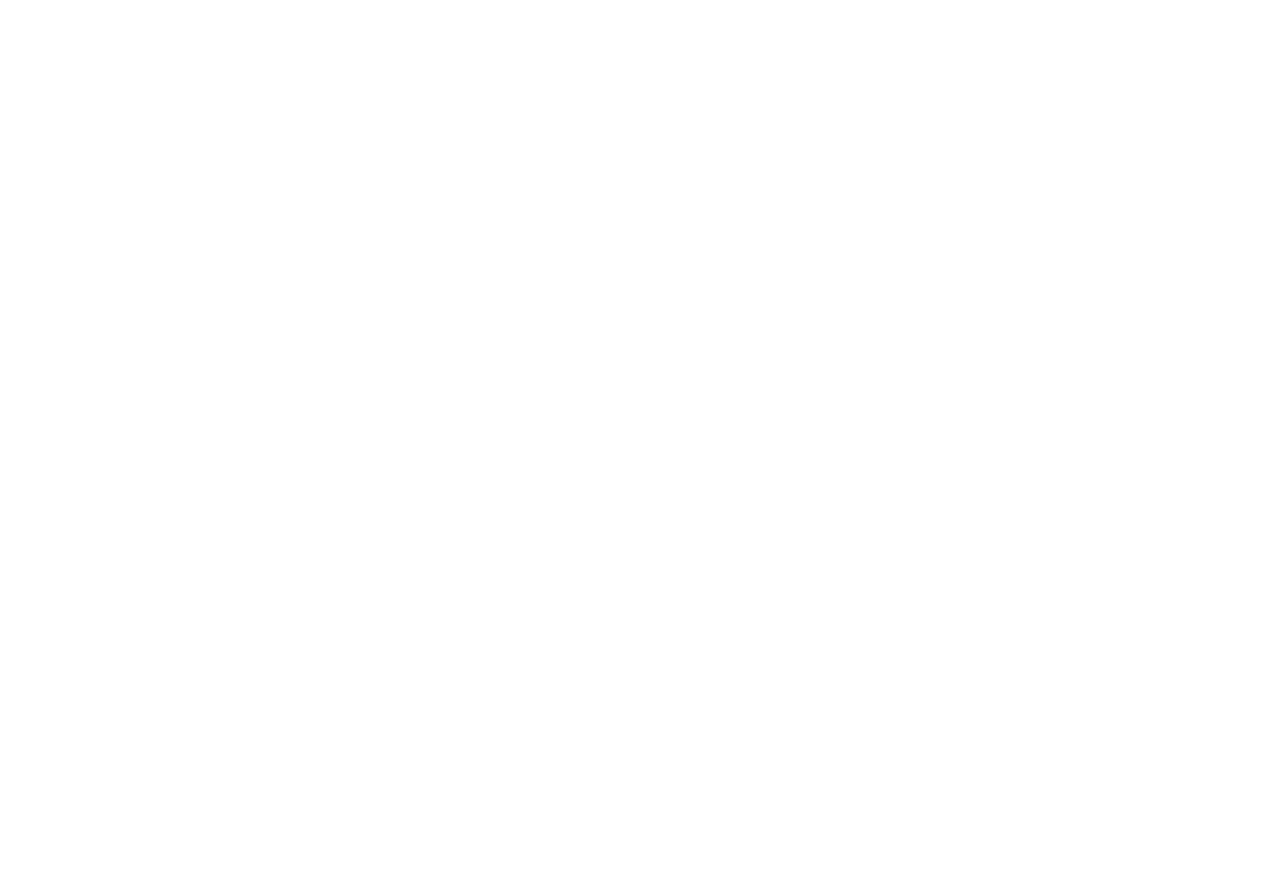
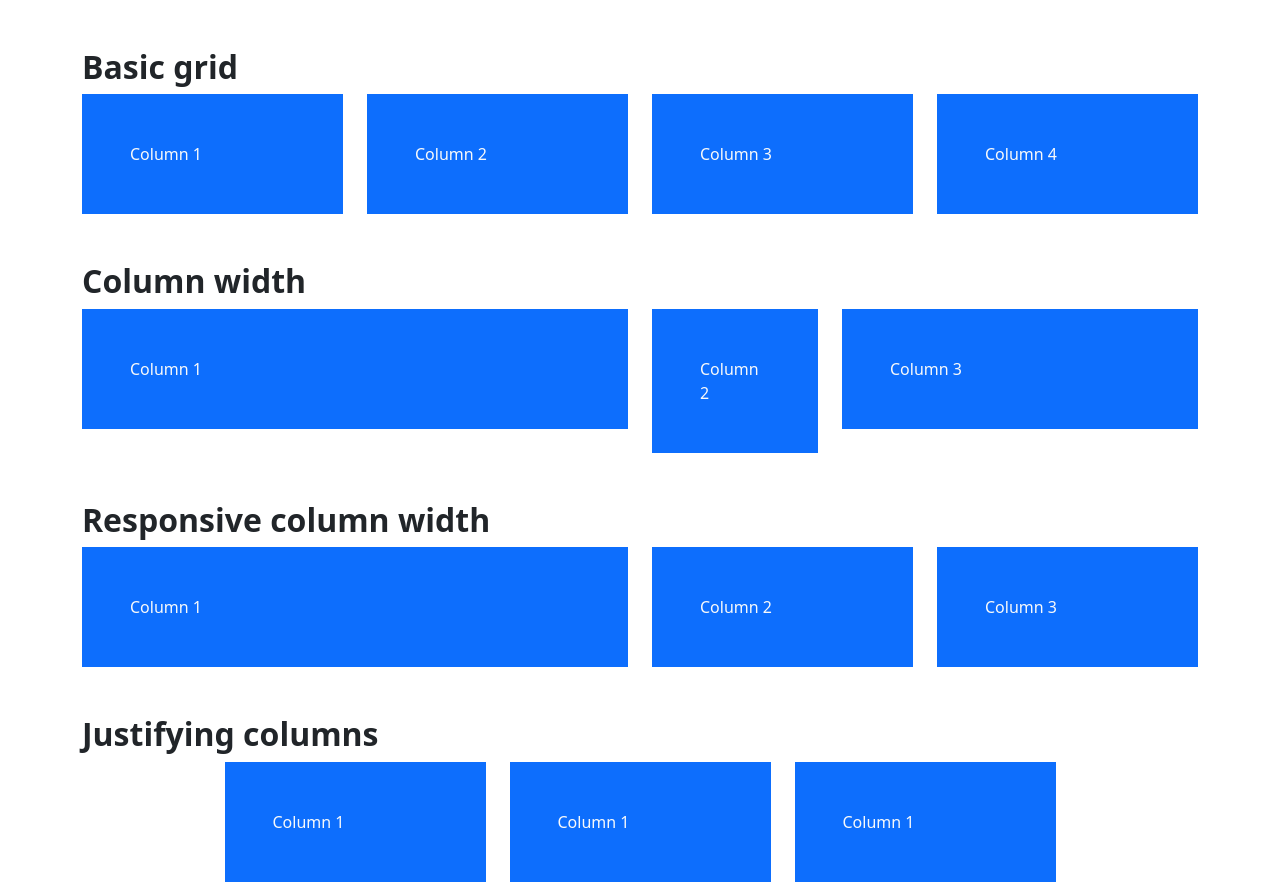
Before and after one commit to kbar163/Bootstrap_testing, a plain HTML site: page index.html in a window 1280 px wide. Before the commit the page ends 800 px from the top, so only its background shows below. Drawn offline with nearby package versions, Linux system fonts and the light colour scheme.

Commit message:
Grid layout examples

```diff
--- a/index.html
+++ b/index.html
@@ -13,6 +13,78 @@
 </head>
 <body>
 
+    <div class="container-lg my-5">
+        <h2 class="fw-bolder">Basic grid</h2>
+
+        <div class="row">
+            <div class="col">
+                <div class="p-5 bg-primary text-light">Column 1</div>
+            </div>
+            <div class="col">
+                <div class="p-5 bg-primary text-light">Column 2</div>
+            </div>
+            <div class="col">
+                <div class="p-5 bg-primary text-light">Column 3</div>
+            </div>
+            <div class="col">
+                <div class="p-5 bg-primary text-light">Column 4</div>
+            </div>
+        </div>
+    </div>
+
+    <div class="container-lg my-5">
+        <h2 class="fw-bolder">Column width</h2>
+
+        <div class="row">
+            <div class="col-6">
+                <div class="p-5 bg-primary text-light">Column 1</div>
+            </div>
+            <div class="col-2">
+                <div class="p-5 bg-primary text-light">Column 2</div>
+            </div>
+            <div class="col-4">
+                <div class="p-5 bg-primary text-light">Column 3</div>
+            </div>
+        </div>
+    </div>
+
+    <div class="container-lg my-5">
+        <h2 class="fw-bolder">Responsive column width</h2>
+
+        <div class="row">
+            <div class="col-sm-4 col-lg-6">
+                <div class="p-5 bg-primary text-light">Column 1</div>
+            </div>
+            <div class="col-sm-4 col-lg-3">
+                <div class="p-5 bg-primary text-light">Column 2</div>
+            </div>
+            <div class="col-sm-4 col-lg-3">
+                <div class="p-5 bg-primary text-light">Column 3</div>
+            </div>
+        </div>
+    </div>
+
+    <div class="container-lg my5">
+        <h2 class="fw-bolder">Justifying columns</h2>
+        <div class="row justify-content-center">
+            <div class="col-md-3">
+                <div class="p-5 bg-primary text-light">Column 1</div>
+            </div>
+
+            <div class="col-md-3">
+                <div class="p-5 bg-primary text-light">Column 1</div>
+            </div>
+
+            <div class="col-md-3">
+                <div class="p-5 bg-primary text-light">Column 1</div>
+            </div>
+        </div>
+
+
+    </div>
+
+
+
 
     <script src="https://cdn.jsdelivr.net/npm/bootstrap@5.1.3/dist/js/bootstrap.bundle.min.js"
         integrity="sha384-ka7Sk0Gln4gmtz2MlQnikT1wXgYsOg+OMhuP+IlRH9sENBO0LRn5q+8nbTov4+1p"
```
